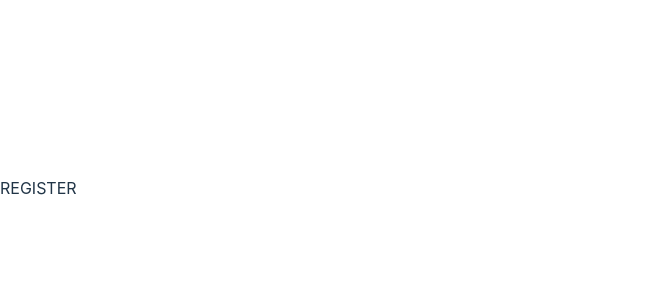
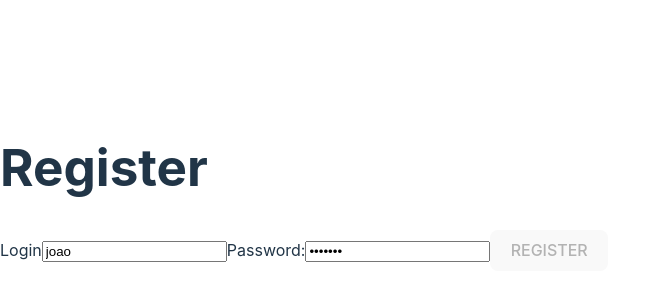
Before and after one commit to jeanmarv/movie-recommendation-app, a React (Vite) app in the folder movie-recommendation-app/: page /register in a window 1280 px wide. Shown: the part 212-512 px from the top of the page, without its empty margins (0-649 px from the left). Built offline with nearby package versions, Linux system fonts and the light colour scheme.

Commit message:
login form fixed, register page started, axios requisitions started

```diff
--- a/movie-recommendation-app/package.json
+++ b/movie-recommendation-app/package.json
@@ -10,6 +10,7 @@
     "preview": "vite preview"
   },
   "dependencies": {
+    "axios": "^1.6.7",
     "react": "^18.2.0",
     "react-dom": "^18.2.0",
     "react-router-dom": "^6.21.3"
--- /dev/null
+++ b/movie-recommendation-app/src/api/requests.jsx
@@ -0,0 +1,10 @@
+import axios from 'axios';
+
+// eslint-disable-next-line react-refresh/only-export-components
+const URL = 'http://localhost:3001/';
+
+export async function login(body) {
+    return axios.post(`${URL}/`, body)
+      .then(({ data }) => data)
+      .catch((err) => ({ error: err.response.data.message }));
+  }
--- a/movie-recommendation-app/src/components/loginForm.jsx
+++ b/movie-recommendation-app/src/components/loginForm.jsx
@@ -1,14 +1,21 @@
 import { useContext } from 'react';
 import GlobalContext from "../context/globalContext";
+import { login } from '../api/requests';
 
 export default function LoginForm() {
     const {navigate, user, setUser} = useContext(GlobalContext)
 
     const MIN_PASSWORD_LENGTH = 6;
 
-    const handleclick = () => {
+    const handleClick = async () => {
+      const request = await login({Username: user.Username, Password: user.Password});
+      if (request.error) {
+        console.log(request.error);
+        return;
+      } else if (request.success) {
         navigate("/register");
-        return console.log(user)
+      }
+      console.log(request);
     }
 
     return (
@@ -19,8 +26,8 @@ export default function LoginForm() {
           <input
           type="text"
           placeholder="Username"
-          value={user.username}
-          onChange={(e) => setUser({ ...user, username: e.target.value })}
+          value={user.Username}
+          onChange={(e) => setUser({ ...user, Username: e.target.value })}
           />
         </label>
         <br />
@@ -29,15 +36,15 @@ export default function LoginForm() {
           <input
             type="password"
             placeholder="********"
-            value={user.password}
-            onChange={(e) => setUser({ ...user, password: e.target.value })}
+            value={user.Password}
+            onChange={(e) => setUser({ ...user, Password: e.target.value })}
           />
         </label>
         <br />
         <button
             type="buttom"
-            onClick={ handleclick() }
-            disabled={ user.username.lenght < MIN_PASSWORD_LENGTH || user.password.lenght < MIN_PASSWORD_LENGTH }
+            onClick={handleClick}
+            disabled={ (user.Username.length < MIN_PASSWORD_LENGTH || user.Password.length < MIN_PASSWORD_LENGTH) }
         >
             Login
         </button>
--- /dev/null
+++ b/movie-recommendation-app/src/components/registerForm.jsx
@@ -0,0 +1,47 @@
+import { useContext } from 'react';
+import GlobalContext from "../context/globalContext";
+
+export default function RegisterForm () {
+
+    const {navigate, user, setUser} = useContext(GlobalContext)
+
+    const MIN_PASSWORD_LENGTH = 6;
+
+    const handleClick = () => {
+        navigate("/evaluate");
+        return console.log(user)
+    }
+
+    return (
+        <div>
+            <h1>Register</h1>
+            <form>
+                <label>
+                    Login
+                    <input
+                    type="text"
+                    placeholder="Username"
+                    value={user.Username}
+                    onChange={(e) => setUser({ ...user, Username: e.target.value })}
+                    />
+                </label>
+                <label>
+                    Password:
+                    <input
+                    type="password"
+                    placeholder="********"
+                    value={user.Password}
+                    onChange={(e) => setUser({ ...user, Password: e.target.value })}
+                    />
+                </label>
+                <button
+                    type="buttom"
+                    onClick={handleClick}
+                    disabled={ (user.Username.length < MIN_PASSWORD_LENGTH || user.Password.length < MIN_PASSWORD_LENGTH) }
+                >
+                    REGISTER
+                </button>
+            </form>
+        </div>
+    )
+}
--- a/movie-recommendation-app/src/context/globalContext.jsx
+++ b/movie-recommendation-app/src/context/globalContext.jsx
@@ -4,11 +4,18 @@ import PropTypes from 'prop-types';
 
 const GlobalContext = createContext();
 
+const defaultUser = {
+  id: "",
+  Username: "joao",
+  Password: "seilaeu",
+  movies: [],
+};
+
 export default GlobalContext;
 
 export function GlobalProvider({ children }) {
     const navigate = useNavigate();
-    const [user, setUser] = useState();
+    const [user, setUser] = useState(defaultUser);
 
     return (
       <GlobalContext.Provider
--- a/movie-recommendation-app/src/pages/main.jsx
+++ b/movie-recommendation-app/src/pages/main.jsx
@@ -8,7 +8,6 @@ export default function Main() {
   return (
     <div>
       <LoginForm/>
-        <p>LOGIN</p>
     </div>
   )
 }
--- a/movie-recommendation-app/src/pages/register.jsx
+++ b/movie-recommendation-app/src/pages/register.jsx
@@ -1,4 +1,9 @@
+import RegisterForm from "../components/registerForm"
 
 export default function Register() {
-    return <h>REGISTER</h>;
+  return(
+    <div>
+        <RegisterForm/>
+    </div>
+    )
   }
```
Also changed, not shown: 1 other file (tests, documents, lock files or other folders).
